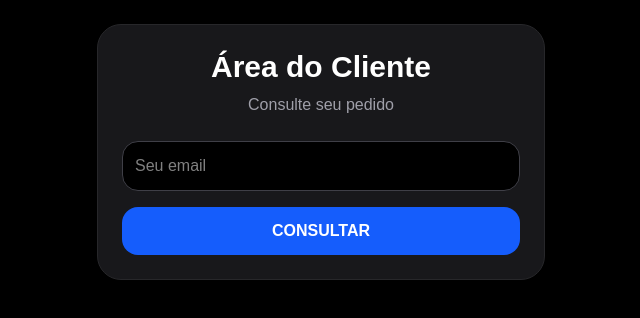
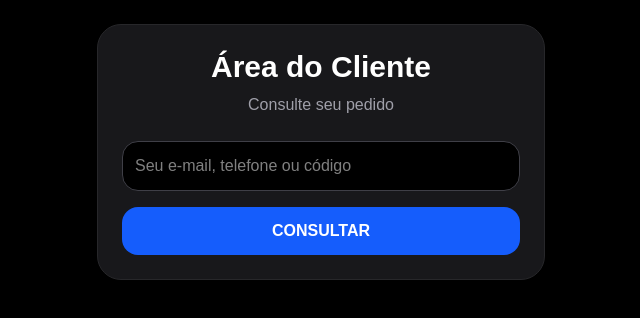
Before and after one commit to Alexandresenagraff/fichas-app, a Next.js app: page /cliente in a window 1280 px wide. Shown: the top 318 px of the page, without its empty margins (319-959 px from the left). Built offline with nearby package versions, Linux system fonts and the light colour scheme.

Commit message:
Campo de busca por email telefone ou codigo

```diff
--- a/app/cliente/page.tsx
+++ b/app/cliente/page.tsx
@@ -121,8 +121,8 @@ return (
         </p>
 
         <input
-          type="email"
-          placeholder="Seu email"
+          type="text"
+          placeholder="Seu e-mail, telefone ou código"
           value={email}
           onChange={(e) =>
             setEmail(e.target.value)
```
